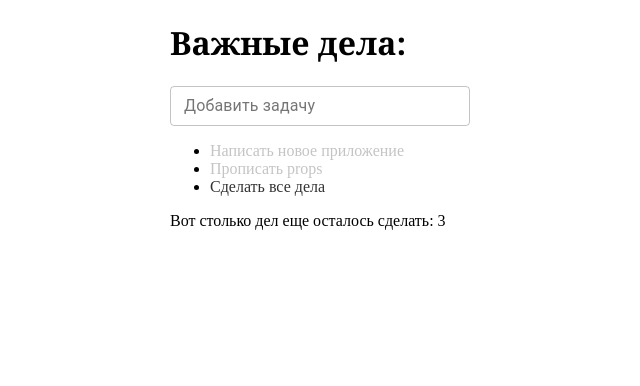
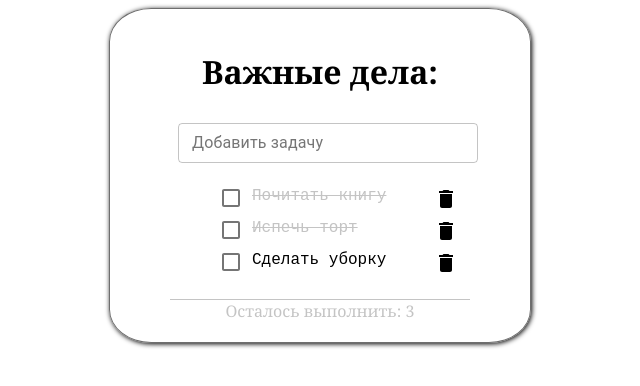
Before and after one commit to WebHeroSchool/todovalya, a React (Create React App) app: page / in a window 1280 px wide. Shown: the top 386 px of the page, without its empty margins (320-960 px from the left). Built offline with nearby package versions, Linux system fonts and the light colour scheme.

Commit message:
урок material ui2

```diff
--- a/package.json
+++ b/package.json
@@ -3,6 +3,7 @@
   "version": "0.1.0",
   "private": true,
   "dependencies": {
+    "@material-ui/icons": "^4.9.1",
     "@testing-library/jest-dom": "^4.2.4",
     "@testing-library/react": "^9.3.2",
     "@testing-library/user-event": "^7.1.2",
--- a/src/components/App/App.js
+++ b/src/components/App/App.js
@@ -4,20 +4,20 @@ import ItemList from '../ItemList/ItemList';
 import Footer from '../Footer/Footer';
 import styles from './App.module.css';
 
-const todoItem = 'Написать новое приложение'
+const todoItem = 'Почитать книгу'
 
 const App = () => {
 	const items = [
 		{
-			value: 'Написать новое приложение',
+			value: 'Почитать книгу',
 			isDone: true
 		},
 		{
-			value: 'Прописать props',
+			value: 'Испечь торт',
 			isDone: true
 		},
 		{
-			value: 'Сделать все дела',
+			value: 'Сделать уборку',
 			isDone: false
 		}
 	];
--- a/src/components/App/App.module.css
+++ b/src/components/App/App.module.css
@@ -1,8 +1,13 @@
 .wrap {
 	margin: auto;
 	width: 300px;
+	border: 1px solid #6e6e6e;
+  border-radius: 10%;
+  box-shadow: 1px 1px 5px;
+  padding: 20px 60px;
 }
 
 .title {
 	font-family: Georgia, 'Times New Roman', Times, serif;
+	text-align: center;
 }
--- a/src/components/Footer/Footer.js
+++ b/src/components/Footer/Footer.js
@@ -1,5 +1,9 @@
 import React from 'react';
+import styles from './Footer.module.css';
 
-const Footer = ({ count }) => (<div>Вот столько дел еще осталось сделать: {count} </div>);
+const Footer = ({ count }) => (
+	<div className={styles.text}>
+		Осталось выполнить: {count}
+	</div>);
 
 export default Footer;
--- /dev/null
+++ b/src/components/Footer/Footer.module.css
@@ -0,0 +1,6 @@
+.text {
+  text-align: center;
+  color: #c4c4c4;
+  font-family: Georgia, 'Times New Roman', Times, serif;
+  border-top: 1px solid #c4c4c4;
+}
--- a/src/components/InputItem/InputItem.js
+++ b/src/components/InputItem/InputItem.js
@@ -16,6 +16,7 @@ const InputItem = () => {
 			<TextField
 				id="outlined-basic"
 				label="Добавить задачу"
+				style={{ margin: 8 }}
 				variant="outlined"
 				size="small"
 				fullWidth
--- a/src/components/Item/Item.js
+++ b/src/components/Item/Item.js
@@ -2,7 +2,9 @@ import React from 'react';
 import classnames from 'classnames';
 import styles from './Item.module.css';
 
-const Item = ({ value, isDone }) => (<span className={
+const Item = ({ value, isDone }) => (
+	<span
+		className={
 			classnames({
 				[styles.item]: true,
 				[styles.done]: isDone
--- a/src/components/Item/Item.module.css
+++ b/src/components/Item/Item.module.css
@@ -1,7 +1,9 @@
 .item {
-	color: #333;
+	font-family: 'Roboto Mono', monospace;
 }
 
 .done {
 	color: #c4c4c4;
+	text-decoration: line-through;
+	font-family: 'Roboto Mono', monospace;
 }
--- a/src/components/ItemList/ItemList.js
+++ b/src/components/ItemList/ItemList.js
@@ -1,10 +1,22 @@
 import React from 'react';
 import Item from '../Item/Item';
+import styles from './ItemList.module.css';
+import Checkbox from '@material-ui/core/Checkbox';
+import DeleteIcon from '@material-ui/icons/Delete';
 
 const ItemList = ({ items }) => (<ul>
-	{items.map(item => <li key={item.value}>
-		<Item value={item.value} isDone={item.isDone} />
-	</li>)}
+	{items.map(item =>
+		<li className={styles.list} key={item.value}>
+			<div className={styles.check}>
+				<Checkbox />
+			</div>
+			<Item
+				value={item.value}
+				isDone={item.isDone} />
+			<div className={styles.delete}>
+				<DeleteIcon />
+			</div>
+		</li>)}
 </ul>);
 
 export default ItemList
--- /dev/null
+++ b/src/components/ItemList/ItemList.module.css
@@ -0,0 +1,14 @@
+.list {
+  list-style-type: none;
+  display: grid;
+  grid-template-columns: 1fr 5fr 1fr;
+}
+
+.check {
+  display: inline;
+  margin-top: -10px;
+}
+
+.delete {
+  display: inline;
+}
```
Also changed, not shown: 1 other file (tests, documents, lock files or other folders). Lines whose indentation alone changed are shown as unchanged.
